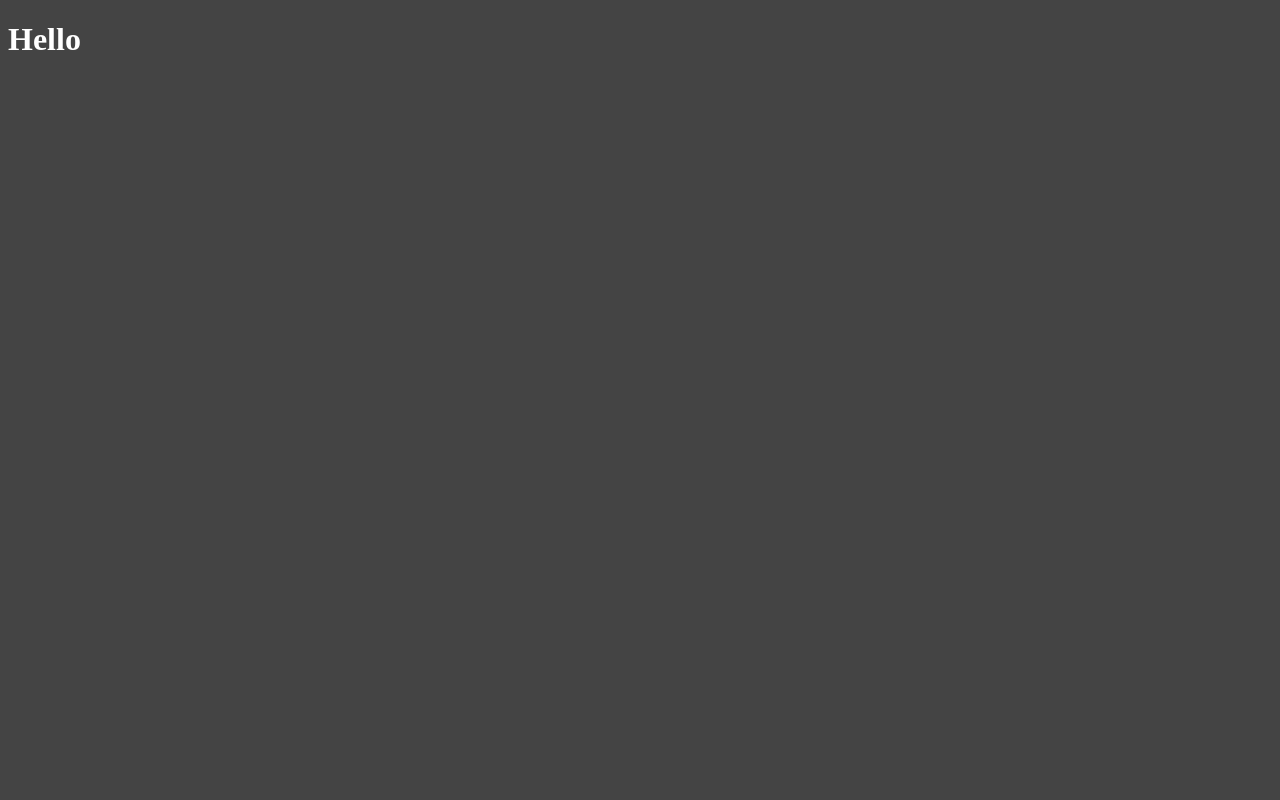
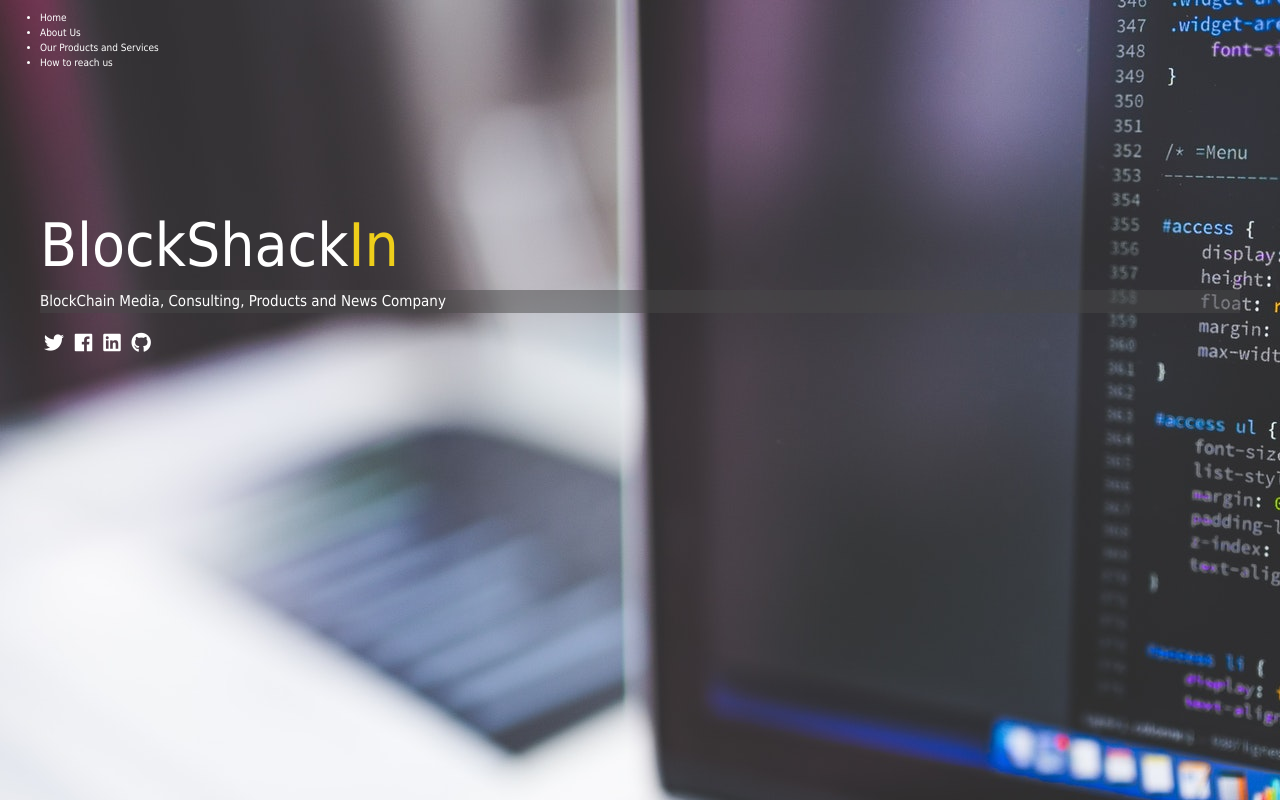
Before and after one commit to kapshere/blockshack, a website: page index.html in a window 1280 px wide. Drawn offline with Linux system fonts and the light colour scheme.

Commit message:
Index markup & main sass

```diff
--- a/index.html
+++ b/index.html
@@ -5,13 +5,77 @@
   <meta charset="UTF-8">
   <meta name="viewport" content="width=device-width, initial-scale=1.0">
   <meta http-equiv="X-UA-Compatible" content="ie=edge">
+  <link rel="stylesheet" href="https://use.fontawesome.com/releases/v5.3.1/css/all.css" integrity="sha384-mzrmE5qonljUremFsqc01SB46JvROS7bZs3IO2EmfFsd15uHvIt+Y8vEf7N7fWAU"
+    crossorigin="anonymous">
   <link rel="stylesheet" href="dist/css/main.css">
+
   <title>Welcome to Blockshack India</title>
 
 </head>
 
-<body>
-  <h1>Hello</h1>
+<body id="bg-img">
+
+  <header>
+    <div class="menu-btn">
+      <div class="bth-line"></div>
+      <div class="bth-line"></div>
+      <div class="bth-line"></div>
+    </div>
+    <nav class="menu">
+      <div class="menu-branding">
+        <div class="portrait"></div>
+      </div>
+      <ul class="menu-nav">
+        <li class="nav-item">
+          <a href="/" class="nav-link">
+            Home
+          </a>
+        </li>
+        <li class="nav-item">
+          <a href="/about.html" class="nav-link">
+            About Us
+          </a>
+        </li>
+        <li class="/nav-item">
+          <a href="/work.html" class="nav-link">
+            Our Products and Services
+          </a>
+        </li>
+        <li class="nav-item">
+          <a href="/Contact US" class="nav-link">
+            How to reach us
+          </a>
+        </li>
+      </ul>
+    </nav>
+  </header>
+  <main id="home">
+    <h1 class="lg-heading">
+      BlockShack<span class="text-secondary">In</span>
+    </h1>
+    <h2 class="sm-heading">
+      BlockChain Media, Consulting, Products and News Company
+    </h2>
+    <div class="icons">
+
+      <a href="#!">
+        <i class="fab fa-twitter fa-2x"></i>
+      </a>
+
+      <a href="#!">
+        <i class="fab fa-facebook fa-2x"></i>
+      </a>
+
+      <a href="#!">
+        <i class="fab fa-linkedin fa-2x"></i>
+      </a>
+      <a href="#!">
+        <i class="fab fa-github fa-2x"></i>
+      </a>
+    </div>
+  </main>
+  <script src="dist/js/main.js"></script>
+
 </body>
 
 </html>
--- a/scss/main.scss
+++ b/scss/main.scss
@@ -1,5 +1,65 @@
-$primary-color: #444;
+@import "../scss/.config.scss";
+
+* {
+  box-sizing: border-box;
+}
+
 body {
+  @include background;
   background: $primary-color;
   color: #fff;
+  height: 100%;
+  margin: 0;
+  font-family: "Tahoma", Verdana, Geneva, Tahoma, sans-serif;
+  line-height: 1.5;
 }
+
+//headings
+h1,
+h2,
+h3 {
+  margin: 0;
+  font-weight: 400;
+  &.lg-heading {
+    font-size: 6rem;
+  }
+  &.sm-heading {
+    margin-bottom: 2rem;
+    padding: 0.2rem 1 rem;
+    background: rgba(lighten($primary-color, 2), 0.5);
+  }
+}
+a {
+  color: #fff;
+  text-decoration: none;
+}
+header {
+  position: fixed;
+  z-index: 2;
+  width: 100%;
+}
+.text-secondary {
+  color: $secondary-color;
+}
+
+main {
+  padding: 4rem;
+  height: 100%;
+  .icons {
+    margin-top: 1rem;
+    a {
+      padding: 0.4rem;
+
+      &:hover {
+        color: $secondary-color;
+        @include easeout();
+      }
+    }
+  }
+  &#home {
+    overflow: hidden;
+    h1 {
+      margin-top: 20vh;
+    }
+  }
+}
```
Also changed, not shown: dist/css/main.css, dist/img/background.jpg (added), dist/img/portrait.jpg (added), dist/img/portrait_small.jpg (added), dist/img/projects/project1.jpg (added), dist/img/projects/project2.jpg (added), dist/img/projects/project3.jpg (added), dist/img/projects/project4.jpg (added), dist/img/projects/project5.jpg (added), dist/js/main.js (added), scss/.config.scss (added), 5 other files.
